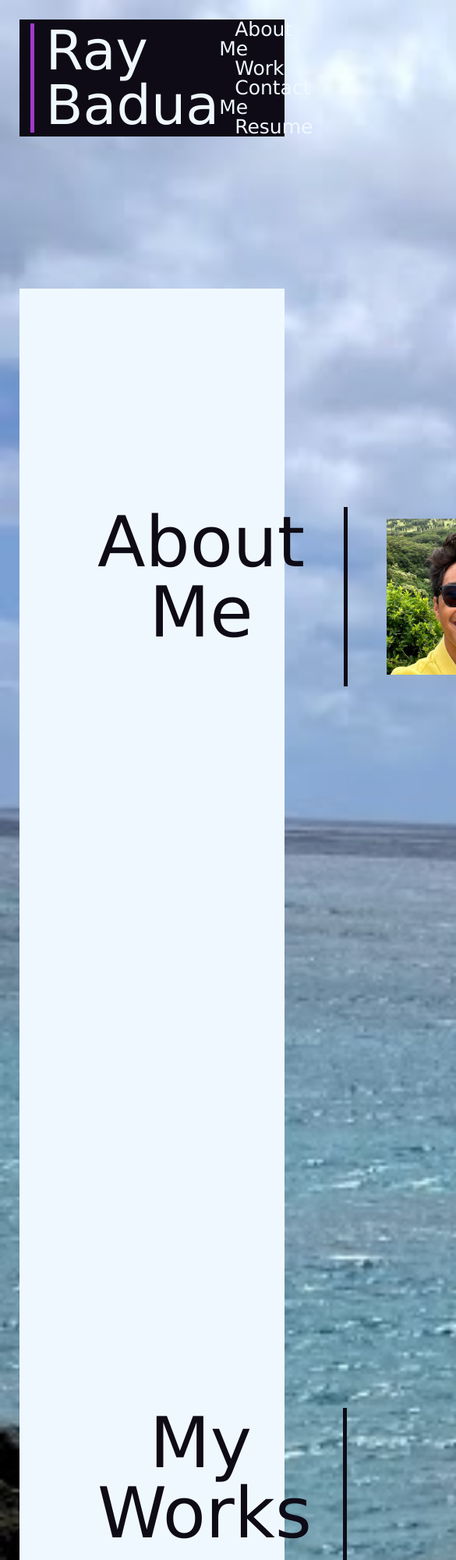
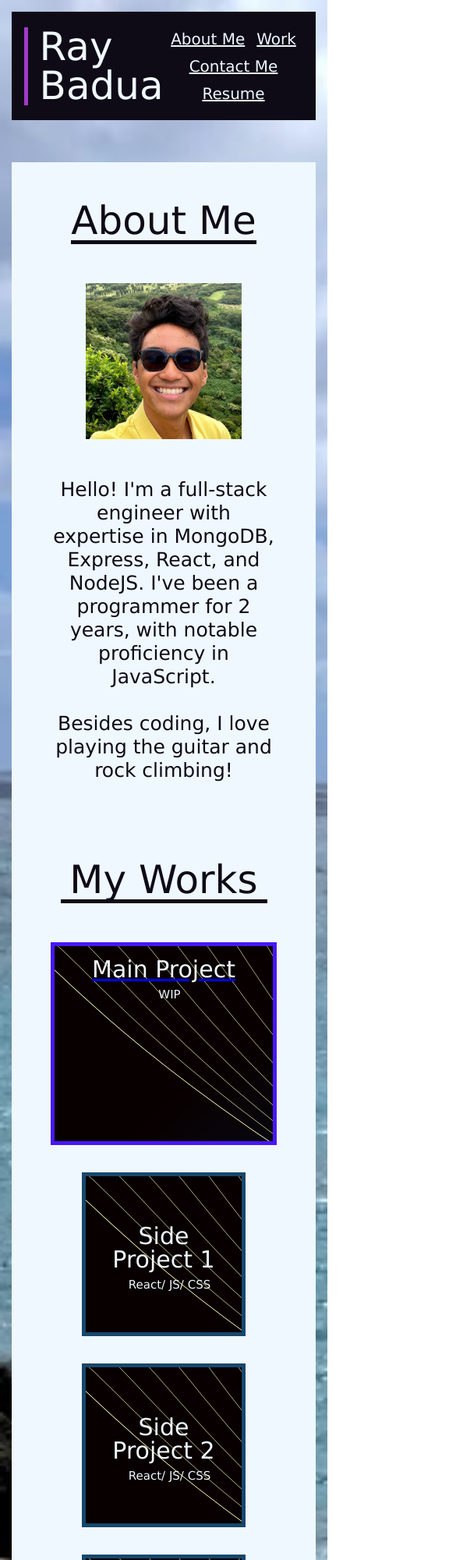
Before and after one commit to epicasino/FirstPortfolio, a plain HTML site: page index.html in a window 390 px wide. Shown: the top 2000 px of the page at 78% size, 585 px wide, since content can reach past the window. Drawn offline with Linux system fonts and the light colour scheme.

Commit message:
added media query css

```diff
--- a/assets/css/style.css
+++ b/assets/css/style.css
@@ -19,12 +19,11 @@ body {
 }
 
 .navbar {
-  max-height: 100px;
   height: 100%;
   background-color: var(--void);
   display: flex;
   justify-content: space-between;
-  padding: 25px;
+  padding: 5%;
   align-items: center;
   padding-left: 4%;
   padding-right: 4%;
@@ -37,12 +36,17 @@ body {
   border-left: 5px solid var(--fuscia);
 }
 
+.navbar-links {
+  display: flex;
+  flex-flow: row wrap;
+  justify-content: center;
+  gap: 15px;
+}
+
 .navbar-links a {
   font-size: 25px;
   text-decoration: none;
   color: var(--light);
-  margin-left: 20px;
-  margin-right: 20px;
 }
 
 .navbar-links a:hover {
@@ -52,27 +56,26 @@ body {
 #background-panorama {
   max-height: 150px;
   height: 100%;
-  margin: 200px 0px 200px 0px;
+  margin: 15%;
 }
 
 #about-me {
   display: flex;
+  justify-content: center;
   align-items: center;
+  gap: 10%;
   background-color: var(--light);
   color: var(--void);
   position: relative;
   top: -5px;
+  padding: 50px;
 }
 
 #about-me h1 {
   font-size: 90px;
   text-align: center;
   border-right: 5px solid var(--void);
-  margin: 100px;
-  margin-right: 50px;
   padding-right: 50px;
-  padding-bottom: 50px;
-
 }
 
 #about-me p {
@@ -87,18 +90,20 @@ body {
 
 #work {
   display: flex;
+  justify-content: center;
+  gap: 10%;
   align-items: center;
   background-color: var(--light);
   color: var(--void);
   position: relative;
   top: -5px;
+  padding: 50px;
 }
 
 #work h1 {
   font-size: 90px;
   text-align: center;
   border-right: 5px solid var(--void);
-  margin: 100px 150px 100px 100px;
   padding-right: 50px;
   padding-bottom: 50px;
   max-width:265px;
@@ -144,7 +149,7 @@ body {
   align-content: stretch;
 }
 
-#side-project-box {
+.side-project-box {
   max-height: 225px;
   max-width: 225px;
   padding: 25px;
@@ -154,7 +159,7 @@ body {
   margin-bottom: 25px;
 }
 
-#side-project-box:hover {
+.side-project-box:hover {
   background: var(--backgroundgradient);
   box-shadow: var(--box-shadow);
   opacity: .5;
@@ -167,10 +172,10 @@ body {
   height: 100%;
   background-color: var(--void);
   display: flex;
-  justify-content: space-evenly;
+  justify-content: space-between;
   align-items: center;
-  padding-left: 4%;
-  padding-right: 4%;
+  padding-left: 10%;
+  padding-right: 10%;
 }
 
 #contact-me h1 {
@@ -178,7 +183,7 @@ body {
   font-size: 90px;
   text-align: center;
   border-right: 5px solid var(--light);
-  margin: 100px 150px 100px 0px;
+  margin: 100px 0px 100px 0px;
   padding-right: 100px;
   padding-bottom: 50px;
   max-width:265px;
@@ -191,8 +196,155 @@ body {
   color: var(--light);
   margin-left: 20px;
   margin-right: 20px;
+  display: flex;
+  flex-flow: column wrap;
 }
 
 .contact-links a:hover {
   border-bottom: var(--light) 5px solid;
 }
+
+/* Phone Screen */
+@media screen and (max-width: 390px) {
+  body {
+    max-width: 390px;
+    width: 100%;
+  }
+
+  .side-project-boxes {
+    justify-content: center;
+  }
+
+  #my-name {
+    font-size: 50px;
+  }
+
+  .navbar-links a {
+    font-size: 20px;
+    text-decoration: underline;
+  }
+
+  #about-me, #work, #contact-me {
+    flex-direction: column;
+    gap: 50px;
+    text-align: center;
+    padding: 50px;
+    justify-content: center;
+  }
+  #about-me h1, #work h1 {
+    border-bottom: 5px solid var(--void);
+    border-right: 0px;
+    padding: 0%;
+    font-size: 50px;
+  }
+  #work h5 {
+    padding: 15px 0px 0px 0px;
+    font-size: 30px;
+  }
+  #work p {
+    font-size: 15px;
+  }
+
+  #contact-me h1 {
+    border-bottom: 5px solid var(--light);
+    border-right: 0px;
+    font-size: 50px;
+    padding: 0%;
+    margin: 20px 0px 20px 0px;
+  }
+  #about-me p {
+    padding:0%;
+  }
+  #contact-me a {
+    font-size: 20px;
+    line-height: 40px;
+  }
+  .side-project-box {
+    margin: 15px 0px 20px 0px;
+    height: 150px;
+    width: 150px;
+    align-content: center;
+    gap: 15%;
+  }
+  .side-project-box h5 {
+    font-size: 30px;
+    padding: 0%;
+  }
+  .side-project-box p {
+    font-size: 15px;
+    padding: 0%;
+  }
+}
+
+/* Tablet screen */
+@media screen and (max-width: 912px) {
+  body {
+    max-width: 912px;
+    width: 100%;
+    padding: 15px;
+  }
+  .side-project-boxes {
+    justify-content: center;
+  }
+
+  #my-name {
+    font-size: 50px;
+  }
+
+  .navbar-links a {
+    font-size: 20px;
+    text-decoration: underline;
+  }
+
+  #about-me, #work, #contact-me {
+    flex-direction: column;
+    gap: 50px;
+    text-align: center;
+    padding: 50px;
+    justify-content: center;
+  }
+  #about-me h1, #work h1 {
+    border-bottom: 5px solid var(--void);
+    border-right: 0px;
+    padding: 0%;
+    font-size: 50px;
+  }
+
+  #work h5 {
+    padding: 15px 0px 0px 0px;
+    font-size: 30px;
+  }
+  #work p {
+    font-size: 15px;
+  }
+
+  #contact-me h1 {
+    border-bottom: 5px solid var(--light);
+    border-right: 0px;
+    font-size: 50px;
+    padding: 0%;
+    margin: 20px 0px 20px 0px;
+  }
+  #about-me p {
+    padding:0%;
+  }
+  #contact-me a {
+    font-size: 20px;
+    line-height: 40px;
+  }
+  .side-project-box {
+    margin: 15px 0px 20px 0px;
+    height: 150px;
+    width: 150px;
+    align-content: center;
+    gap: 15%;
+  }
+  .side-project-box h5 {
+    font-size: 30px;
+    padding: 0%;
+  }
+  .side-project-box p {
+    font-size: 15px;
+    padding: 0%;
+  }
+}
--- a/index.html
+++ b/index.html
@@ -11,7 +11,7 @@
 </head>
 
 <body>
-  <nav class="navbar">
+  <header class="navbar">
     <h1 id="my-name">Ray Badua</h1>
     <div class="navbar-links">
       <a href="#about-me">About Me</a>
@@ -19,13 +19,13 @@
       <a href="#contact-me">Contact Me</a>
       <a href="https://www.linkedin.com/in/ray-badua-220a861a3/" target="_blank">Resume</a>
     </div>
-  </nav>
+  </header>
 
   <div id="background-panorama"></div>
 
   <div id="about-me">
     <h1>About Me</h1>
-    <img src="./assets/images/rj-hawaii-square.jpg">
+    <img src="./assets/images/rj-hawaii-square.jpg" alt="picture of me">
     <p>Hello! I'm a full-stack engineer with expertise in MongoDB, Express, React, and NodeJS. I've been a programmer for 2 years, with notable proficiency in JavaScript.<br>
 
     <br>Besides coding, I love playing the guitar and rock climbing!</p>
@@ -36,39 +36,39 @@
 
     <div class="work-boxes">
       <div class="main-project-box">
-        <h5>Main Project</h5>
-        <p>MERN Stack</p>
+        <a href="https://github.com/epicasino" target="_blank"><h5>Main Project</h5></a>
+        <p>WIP</p>
       </div>
       <div class="side-project-boxes">
-        <div id="side-project-box">
+        <div class="side-project-box">
           <h5>Side Project 1</h5>
           <p>React/ JS/ CSS</p>
         </div>
-        <div id="side-project-box">
+        <div class="side-project-box">
           <h5>Side Project 2</h5>
           <p>React/ JS/ CSS</p>
         </div>
-        <div id="side-project-box">
-          <h5>Side Project 3</h5>
-          <p>React/ JS/ CSS</p>
+        <div class="side-project-box">
+          <a href="https://github.com/epicasino/roboye-bot" target="_blank"><h5>roboye-bot</h5></a>
+          <p>JS / Node</p>
         </div>
-        <div id="side-project-box">
-          <h5>Side Project 4</h5>
-          <p>React/ JS/ CSS</p>
+        <div class="side-project-box">
+          <a href="https://epicasino.github.io/CodeRefactor1/" target="_blank"><h5>Code Refactor</h5></a>
+          <p>HTML</p>
         </div>
       </div>
     </div>
 
   </div>
 
-  <contact id="contact-me">
+  <div id="contact-me">
     <h1>Contact Me</h1>
     <div class="contact-links">
       <a href="mailto:rayjonathanbadua@gmail.com">Email: rayjonathanbadua@gmail.com</a>
       <a href="tel:+9512968633">Phone: 9512968633</a>
       <a href="https://www.instagram.com/ray.badua/" target="_blank">Instagram: ray.badua</a>
     </div>
-  </contact>
+  </div>
 
 </body>
 </html>
```
